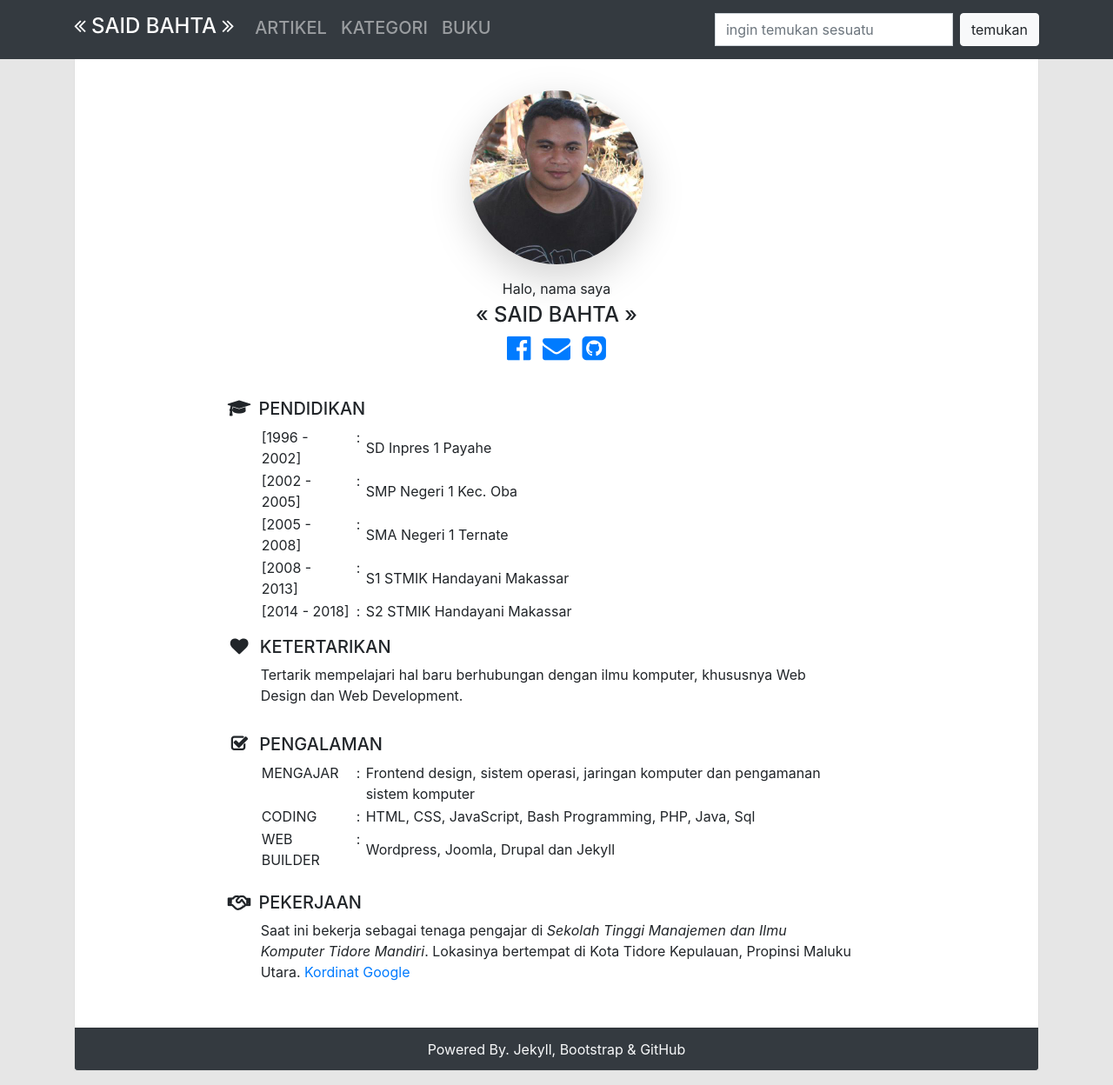
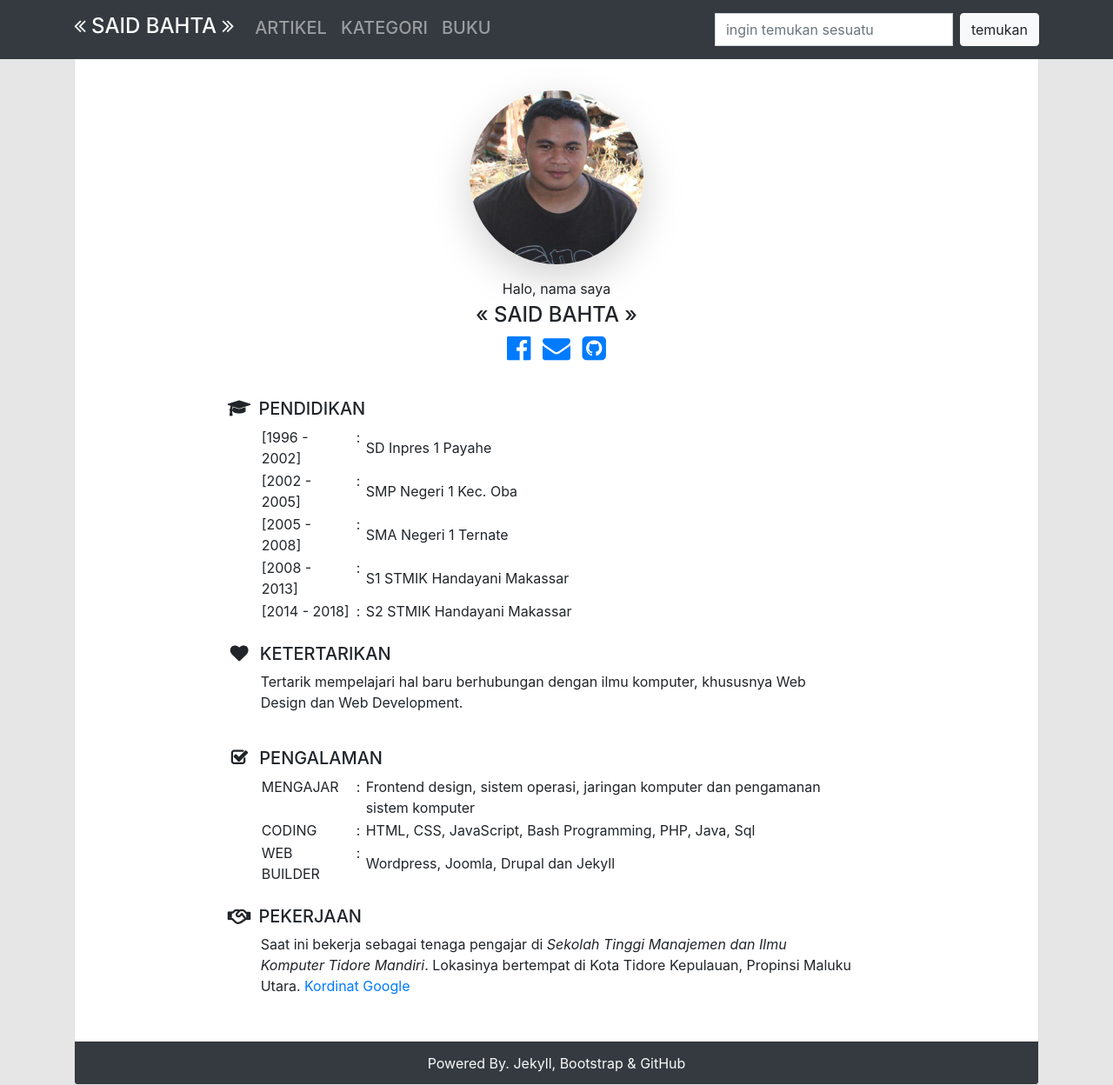
Before and after one commit to surtinaali/blog, a Jekyll site: the page built from about.markdown, in a window 1280 px wide and 1248 px high. Shown: the whole window at 87% size. Built offline with Jekyll 4.4.1, drawn with Linux system fonts in a browser that asks for light colours.

Commit message:
edit halaman about

```diff
--- a/about.markdown
+++ b/about.markdown
@@ -78,11 +78,11 @@ Halo, nama saya
 			</tr>
 	</table>
 
-{: .pt-3}
+{: .pt-4}
 ##### KETERTARIKAN
 Tertarik mempelajari hal baru berhubungan dengan ilmu komputer, khususnya Web Design dan Web Development.
 
-{: .pt-3}
+{: .pt-4}
 ##### PENGALAMAN
 <table>
 	<tr>
```
